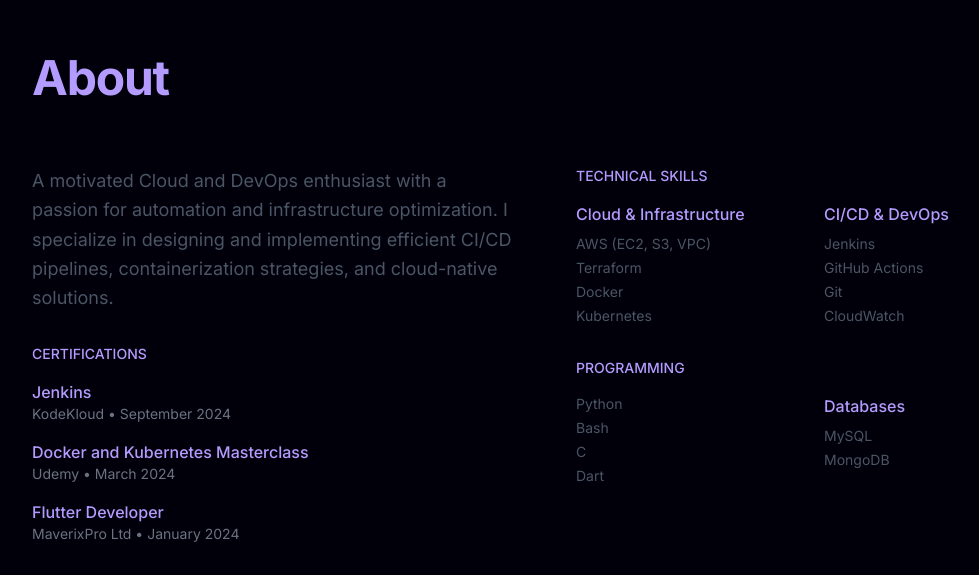
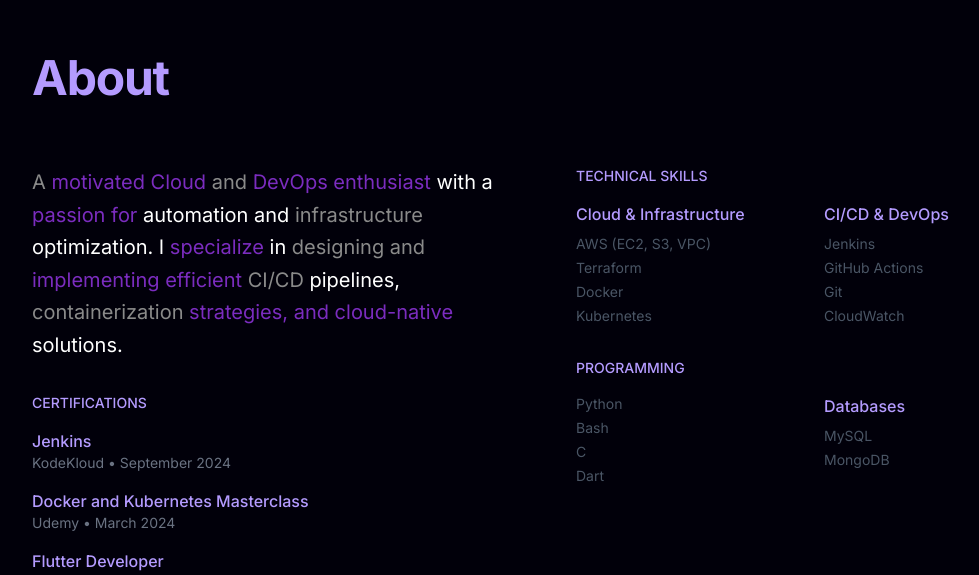
Before and after one commit to Aashish019/ashphotfolio, a Next.js app: page / in a window 1280 px wide. Shown: the part 826-1401 px from the top of the page, without its empty margins (96-1075 px from the left). Built offline with nearby package versions, Linux system fonts and the light colour scheme.

Commit message:
added animated words

```diff
--- a/src/app/globals.css
+++ b/src/app/globals.css
@@ -266,3 +266,19 @@ h1, h2, h3, h4, h5, h6 {
   opacity: 0;
   transition: opacity 0.3s ease;
 }
+
+.word {
+  transition: color 0.08s ease;
+}
+
+.word.white {
+  color: #ffffff;
+}
+
+.word.violet {
+  color: #7b2cbf;
+}
+
+.word.gray {
+  color: #8a8a8a;
+}
--- a/src/app/page.tsx
+++ b/src/app/page.tsx
@@ -1,4 +1,5 @@
 "use client";
+import AnimatedParagraph from "@/components/AnimatedParagraph";
 import useScrollAnimation from "@/hooks/useScrollAnimation";
 
 
@@ -88,7 +89,7 @@ const contactTitle = useScrollAnimation("animate-fadeIn");
             <div className="grid md:grid-cols-2 gap-16">
               <div>
                 <p className="text-gray-600 text-lg leading-relaxed mb-8 ">
-                  A motivated Cloud and DevOps enthusiast with a passion for automation and infrastructure optimization. I specialize in designing and implementing efficient CI/CD pipelines, containerization strategies, and cloud-native solutions.
+                  <AnimatedParagraph text="A motivated Cloud and DevOps enthusiast with a passion for automation and infrastructure optimization. I specialize in designing and implementing efficient CI/CD pipelines, containerization strategies, and cloud-native solutions." />
                 </p>
                 <div className="space-y-8 ">
                   <div>
--- /dev/null
+++ b/src/components/AnimatedParagraph.tsx
@@ -0,0 +1,48 @@
+"use client";
+import { useEffect, useState } from "react";
+
+export default function AnimatedParagraph({ text }: { text: string }) {
+  const words = text.split(" ");
+
+  const [classes, setClasses] = useState<string[]>(
+    words.map(() => "white")
+  );
+
+  const colorClasses = ["white", "violet", "gray"];
+
+  useEffect(() => {
+    const interval = setInterval(() => {
+      const updated = [...classes];
+
+      // Change 3–8 random words at once
+      const count = Math.floor(Math.random() * 6) + 3;
+
+      for (let i = 0; i < count; i++) {
+        const randomIndex = Math.floor(Math.random() * words.length);
+
+        const randomColor =
+          colorClasses[Math.floor(Math.random() * colorClasses.length)];
+
+        updated[randomIndex] = randomColor;
+      }
+
+      setClasses(updated);
+    }, 180); // fast & smooth
+
+    return () => clearInterval(interval);
+  }, [words.length, classes, colorClasses]);
+
+  return (
+    <p className="text-lg md:text-xl max-w-2xl leading-relaxed">
+      {words.map((word, index) => (
+      <span
+        key={index}
+        className={`word ${classes[index]}`}
+      >
+        {word}
+        {index < words.length - 1 && " "}
+      </span>
+      ))}
+    </p>
+  );
+}
```
